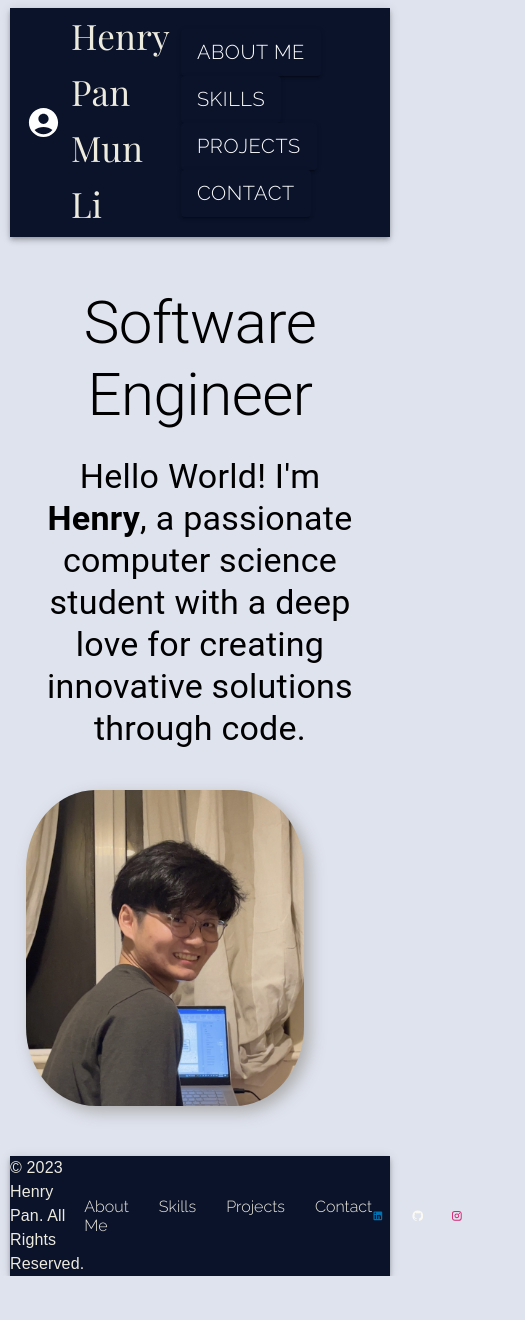
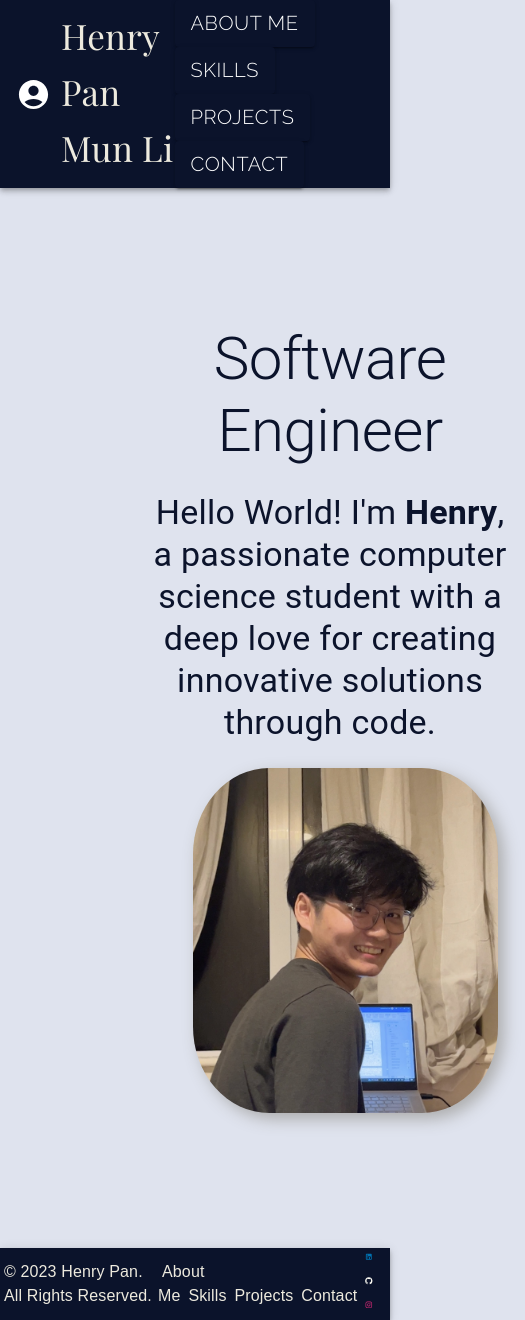
Before and after one commit to Henry-0810/henry-portfolio-website, a React (Create React App) app: page / in a window 390 px wide. Shown: the whole page, 525 px wide, since content can reach past the window. Before the commit the page ends 1276 px from the top, so only its background shows below. Built offline with nearby package versions, Linux system fonts and the light colour scheme.

Commit message:
responsive half way

```diff
--- a/src/Components/About.js
+++ b/src/Components/About.js
@@ -1,14 +1,23 @@
-import { Avatar, Container, Grid, Typography } from "@mui/material";
+import { Avatar, Container, Grid, Typography, Box } from "@mui/material";
 import styles from "../CssStuff/About.module.css";
 
 const About = () => {
   return (
-    <Container sx={{ marginBottom: "50px" }} className={styles.aboutDiv}>
+    <Container sx={{ margin: "16vh" }} className={styles.aboutDiv}>
       <Grid container spacing={3}>
         <Grid item xs={12} sm={7}>
-          <div>
+          <Box
+            sx={{
+              display: "flex",
+              flexDirection: "column",
+              alignItems: "center",
+              justifyContent: "center",
+              height: "100%",
+            }}
+          >
             <Typography
               className={styles.content}
+              color={"primary"}
               variant="h2"
               sx={{
                 marginBottom: "25px",
@@ -18,23 +27,32 @@ const About = () => {
             </Typography>
             <Typography
               className={styles.content}
+              color="textSecondary"
               variant="h4"
-              sx={{
-                marginBottom: "1rem",
-              }}
             >
               Hello World! I'm <strong>Henry</strong>, a passionate computer
               science student with a deep love for creating innovative solutions
               through code.
             </Typography>
-          </div>
+          </Box>
         </Grid>
-        <Grid item xs={12} sm={5}>
+        <Grid
+          item
+          xs={12}
+          sm={4}
+          sx={{
+            display: "flex",
+            flexDirection: "column",
+            alignItems: "center",
+            justifyContent: "center",
+          }}
+        >
           <Avatar
             alt="profile picture"
             src="avatar.jpg"
             sx={{
-              width: "80%", // Adjust image size with percentage for responsiveness
+              marginLeft: "8vw",
+              width: "85%",
               height: "auto",
               filter: "drop-shadow(6px 6px 8px #ACACAC)",
               borderRadius: "25%",
--- a/src/Components/Skills.js
+++ b/src/Components/Skills.js
@@ -55,7 +55,9 @@ const Skills = () => {
             sx={{ flexDirection: "column" }}
           >
             <div className={styles.icon}>{skill.icon}</div>
-            <Typography variant="subtitle1">{skill.name}</Typography>
+            <Typography variant="subtitle1" color={"primary"}>
+              {skill.name}
+            </Typography>
           </Grid>
         ))}
       </Grid>
--- a/src/CssStuff/About.module.css
+++ b/src/CssStuff/About.module.css
@@ -1,8 +1,8 @@
 /* Define default styles for content */
 .content {
     font-family: "Nunito, sans-serif";
-    margin: 50px;
-    /* Remove default margins */
+    text-align: center;
+    /* Center-align the text by default */
 }
 
 .aboutDiv {
@@ -11,14 +11,12 @@
     justify-content: center;
     text-align: center;
     margin: 50px;
-    /* Remove default margins */
 }
 
 .iconDiv {
     display: flex;
     justify-content: center;
     margin-top: 20px;
-    /* Add margin for spacing between text and icons */
 }
 
 /* Media Queries for responsive design */
@@ -28,20 +26,20 @@
         justify-content: flex-start;
         text-align: left;
     }
+
+    .content {
+        font-size: 15px;
+    }
 }
 
 @media (min-width: 768px) {
     .content {
         font-size: 1.5vw;
-        /* Adjust font size with vw unit for responsiveness */
-        margin-bottom: 1rem;
-        /* Add margin for spacing */
     }
 }
 
 @media (min-width: 1024px) {
     .content {
         font-size: 1.8vw;
-        /* Further adjust font size with vw unit for responsiveness */
     }
 }
--- a/src/CssStuff/Footer.module.css
+++ b/src/CssStuff/Footer.module.css
@@ -1,51 +1,7 @@
-/* Footer styles */
-.footer {
-    position: absolute;
-    bottom: 0;
-    width: 100%;
-    display: flex;
-    justify-content: space-between;
-    align-items: center;
-}
-
-.text {
-    flex: 2;
-    margin-bottom: 10px;
-    justify-content: flex-start;
-}
-
-.links {
-    display: flex;
-    font-family: "Raleway";
-    gap: 30px;
-    flex: 2;
-    justify-content: center;
-    /* Take 2/5 of the available space for links */
-}
-
-.link {
-    text-decoration: none;
-    color: #edeade;
-    margin-left: 2px;
-}
-
-.iconDiv {
-    flex: 2;
-    /* Take 2/5 of the available space for icons */
-    display: flex;
-    justify-content: flex-end;
-    gap: 20px;
-}
-
-/* Media Query for smaller screens */
-@media (max-width: 768px) {
-    .text {
-        font-size: 14px;
-        /* Adjust font size for smaller screens */
-    }
-
-    .link {
-        font-size: 14px;
-        /* Adjust font size for links on smaller screens */
-    }
-}
+  @media (min-width: 576px) {
+      .footer {
+          flex-direction: row;
+          justify-content: flex-start;
+          text-align: left;
+      }
+  }
--- a/src/CssStuff/Skills.module.css
+++ b/src/CssStuff/Skills.module.css
@@ -1,16 +1,8 @@
 /* Define default styles for icons and text */
-.title {
-    font-size: 2rem;
-    font-weight: 100;
-    margin-bottom: 1rem;
-    margin-top: 5px;
-    text-align: center;
-    color: #121628;
-}
-
 .container {
     display: flex;
     flex-direction: column;
+    justify-content: center;
     margin-bottom: 10px;
     margin-top: 10px;
 }
@@ -18,8 +10,8 @@
 .skillsDiv {
     display: flex;
     flex-direction: column;
+    justify-content: center;
     align-items: center;
-    justify-content: center;
     font-size: 1rem;
     /* Base font size */
 }
@@ -30,7 +22,14 @@
     height: 60px;
 }
 
-/* Define responsive styles using media queries */
+@media (max-width: 575px) {
+    .skillsDiv {
+        flex-direction: row;
+        justify-content: flex-start;
+        text-align: left;
+    }
+}
+
 @media (min-width: 576px) {
 
     /* For screens wider than XS (576px) */
--- a/src/CssStuff/index.css
+++ b/src/CssStuff/index.css
@@ -6,6 +6,7 @@ body {
   -webkit-font-smoothing: antialiased;
   -moz-osx-font-smoothing: grayscale;
   background-color: #dfe3ee;
+  min-height: 100vh;
 }
 
 code {
--- a/src/CssStuff/theme.js
+++ b/src/CssStuff/theme.js
@@ -12,24 +12,25 @@ const theme = createTheme({
     background: {
       default: "#dfe3ee",
     },
+    text: { primary: "#EDEADE", secondary: "#0B132B" },
   },
   typography: {
     h6: {
       fontFamily: "Playfair Display",
-      color: "#EDEADE", // Set text color
-      fontSize: "35px", // Adjust heading font size
+      color: "#EDEADE",
+      fontSize: "35px",
       paddingLeft: "10px",
       paddingBottom: "5px",
     },
     button: {
-      fontFamily: "Raleway", // Use a suitable font family
-      color: "#EDEADE", // Set text color
-      fontSize: "20px", // Adjust heading font size
+      fontFamily: "Raleway",
+      color: "#EDEADE",
+      fontSize: "20px",
     },
     body1: {
-      fontFamily: "Arial", // Use a suitable font family
-      color: "#EDEADE", // Set text color
-      fontSize: "16px", // Adjust heading font size
+      fontFamily: "Arial",
+      color: "#EDEADE",
+      fontSize: "16px",
     },
   },
 });
--- a/src/Footer.js
+++ b/src/Footer.js
@@ -1,95 +1,125 @@
 import React from "react";
 import {
-  AppBar,
-  Toolbar,
   Typography,
   Link,
-  Container,
   ThemeProvider,
+  AppBar,
+  Box,
+  Toolbar,
 } from "@mui/material";
 import LinkedInIcon from "@mui/icons-material/LinkedIn";
 import GitHubIcon from "@mui/icons-material/GitHub";
 import InstagramIcon from "@mui/icons-material/Instagram";
+import theme from "./CssStuff/theme";
+import CssBaseline from "@mui/material/CssBaseline";
 import styles from "./CssStuff/Footer.module.css";
-import theme from "./CssStuff/theme";
 
 const Footer = () => {
   return (
     <ThemeProvider theme={theme}>
-      <AppBar position="static" className={styles.footer}>
-        <Container sx={{ padding: 0 }}>
-          <Toolbar sx={{ padding: 0 }}>
-            <Typography variant="body1" className={styles.text}>
+      <CssBaseline />
+      <AppBar position="static" color="primary" className={styles.footer}>
+        <Toolbar
+          disableGutters
+          sx={{
+            display: "flex",
+            alignItems: "center",
+            justifyContent: "space-between",
+          }}
+        >
+          <Box paddingLeft={"1vw"}>
+            <Typography variant="body1">
               &copy; 2023 Henry Pan. All Rights Reserved.
             </Typography>
-            <div className={styles.links}>
-              <Link href="/" className={styles.link} sx={{ color: "#edeade" }}>
+          </Box>
+          <Box>
+            <Link
+              href="/"
+              color={"secondary"}
+              sx={{
+                paddingX: "1vw",
+                textDecoration: "none",
+                ":hover": { textDecoration: "underline" },
+              }}
+            >
               About Me
             </Link>
             <Link
               href="/Skills"
-                className={styles.link}
-                sx={{ color: "#edeade" }}
+              color={"secondary"}
+              sx={{
+                paddingX: "1vw",
+                textDecoration: "none",
+                ":hover": { textDecoration: "underline" },
+              }}
             >
               Skills
             </Link>
             <Link
               href="/Projects"
-                className={styles.link}
-                sx={{ color: "#edeade" }}
+              color={"secondary"}
+              sx={{
+                paddingX: "1vw",
+                textDecoration: "none",
+                ":hover": { textDecoration: "underline" },
+              }}
             >
               Projects
             </Link>
             <Link
               href="/contact"
-                className={styles.link}
-                sx={{ color: "#edeade" }}
+              color={"secondary"}
+              sx={{
+                paddingX: "1vw",
+                textDecoration: "none",
+                ":hover": { textDecoration: "underline" },
+              }}
             >
               Contact
             </Link>
-            </div>
-            <div className={styles.iconDiv}>
-              <a
+          </Box>
+          <Box paddingRight={"1vw"}>
+            <Link
               href="https://www.linkedin.com/in/mun-li-pan-081002henry/"
               target="_blank"
               rel="noopener noreferrer"
             >
               <LinkedInIcon
                 sx={{
-                    fontSize: "3vw", // Adjust icon size with vw unit for responsiveness
-                    paddingRight: "2vw", // Adjust spacing with vw unit for responsiveness
+                  fontSize: "4vw",
+                  paddingX: "1vw",
                   color: "#0072b1",
                 }}
               />
-              </a>
-              <a
+            </Link>
+            <Link
               href="https://github.com/Henry-0810"
               target="_blank"
               rel="noopener noreferrer"
             >
               <GitHubIcon
                 sx={{
-                    fontSize: "3vw", // Adjust icon size with vw unit for responsiveness
-                    paddingRight: "2vw", // Adjust spacing with vw unit for responsiveness
+                  fontSize: "4vw",
+                  paddingX: "1vw",
                   color: "#fbfaf2",
                 }}
               />
-              </a>
-              <a
+            </Link>
+            <Link
               href="https://www.instagram.com/henryy0810/"
               target="_blank"
               rel="noopener noreferrer"
             >
               <InstagramIcon
                 sx={{
-                    fontSize: "3vw", // Adjust icon size with vw unit for responsiveness
+                  fontSize: "4vw",
+                  paddingX: "1vw",
                   color: "#d62976",
                 }}
               />
-              </a>
-            </div>
+            </Link>
+          </Box>
         </Toolbar>
-        </Container>
       </AppBar>
     </ThemeProvider>
   );
```
Lines whose indentation alone changed are shown as unchanged.
